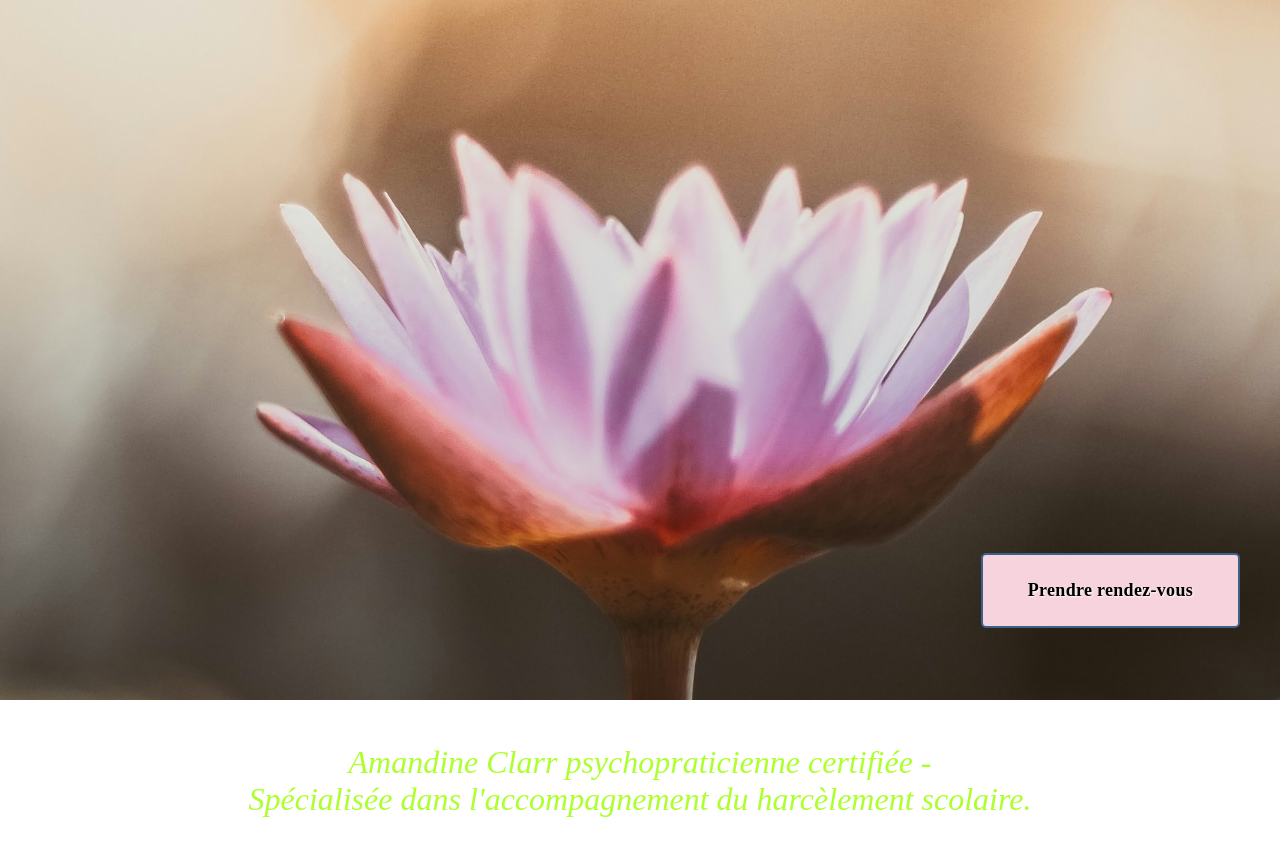
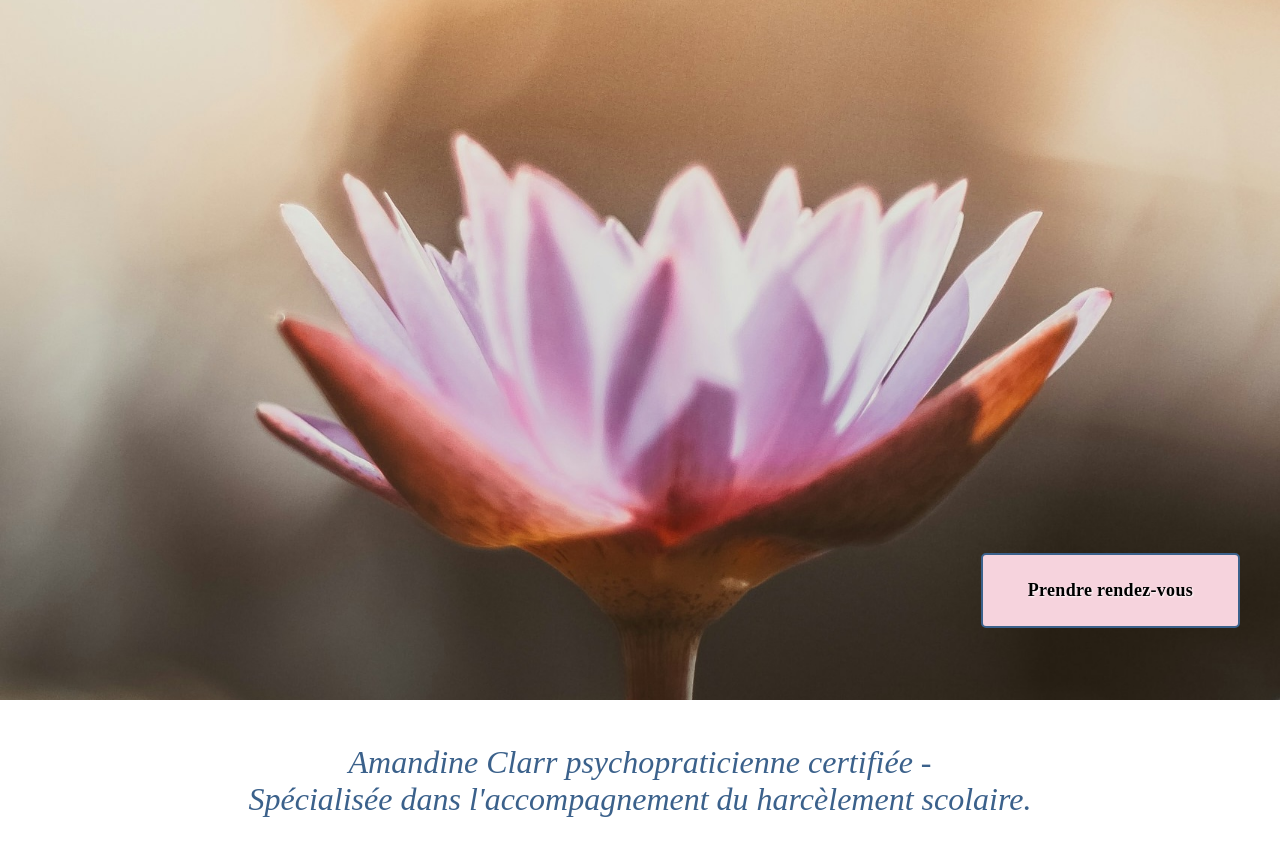
Before and after one commit to AnneGicquel/amandineclarr-psychopraticienne, a plain HTML site: page index.html in a window 1280 px wide. Shown: the part 102-952 px from the top of the page. Drawn offline with Linux system fonts and the light colour scheme; a web font is replaced by a local one.

Commit message:
test h1 blue

```diff
--- a/styles.css
+++ b/styles.css
@@ -41,8 +41,6 @@ li {
 }
 /* title */
 h1 {
-  /* 🟡 */
-  color: greenyellow;
   text-align: center;
   font-weight: lighter;
   font-style: italic;
```
